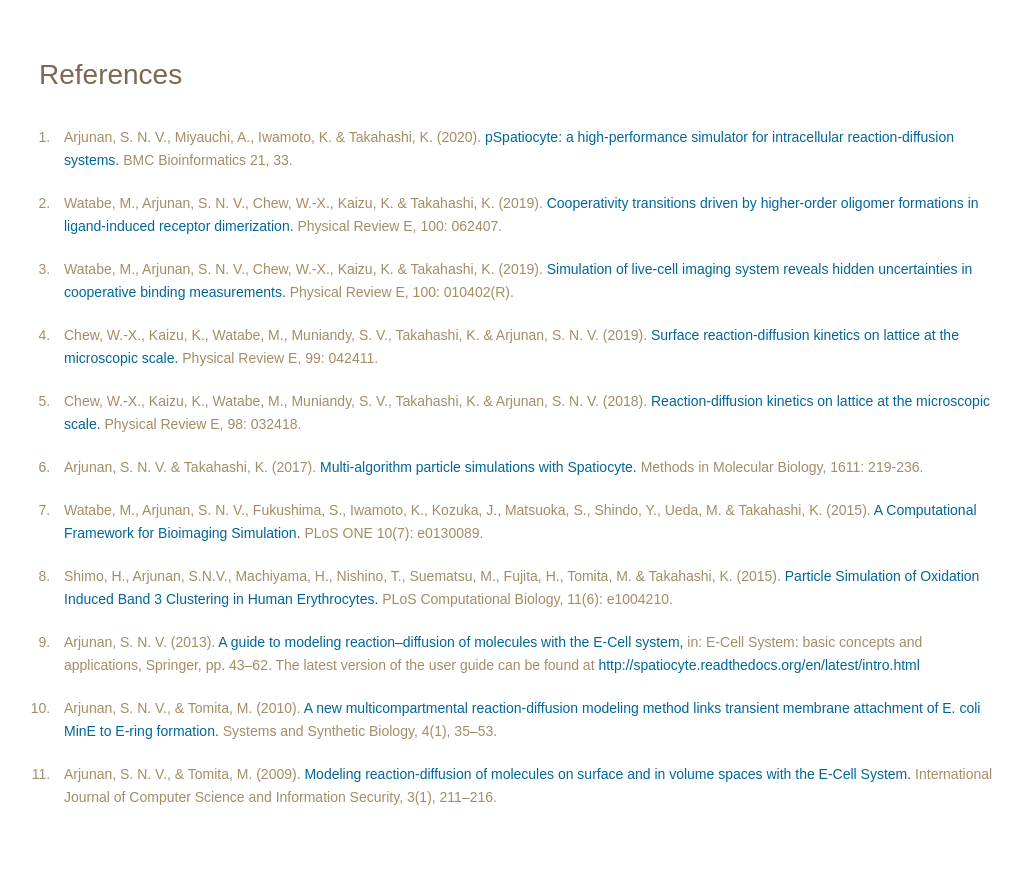
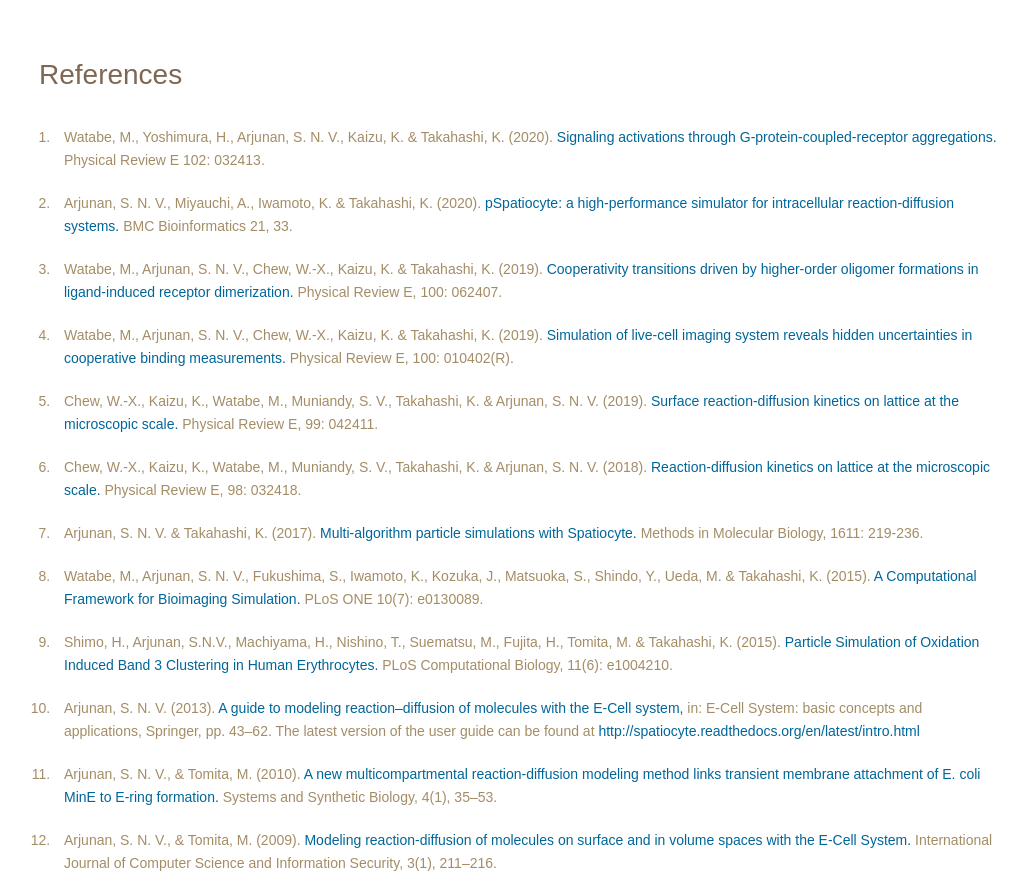
Before and after one commit to spatiocyte/spatiocyte.org, a plain HTML site: page index.html in a window 1280 px wide. Shown: the part 7400-8295 px from the top of the page, without its empty margins (121-1148 px from the left). Before the commit the page ends 8229 px from the top, so only its background shows below. Drawn offline with Linux system fonts and the light colour scheme.

Commit message:
update publication

```diff
--- a/index.html
+++ b/index.html
@@ -572,6 +572,13 @@
       </h2>
       <ol>
         <li>
+          Watabe, M., Yoshimura, H., Arjunan, S. N. V., Kaizu, K. & Takahashi, K. (2020).
+          <a href="https://doi.org/10.1103/PhysRevE.102.032413" target="_blank">
+            Signaling activations through G-protein-coupled-receptor aggregations.
+          </a>
+          Physical Review E 102: 032413.
+        </li>
+        <li>
           Arjunan, S. N. V., Miyauchi, A., Iwamoto, K. & Takahashi, K. (2020).
           <a href="https://doi.org/10.1186/s12859-019-3338-8" target="_blank">
             pSpatiocyte: a high-performance simulator for intracellular reaction-diffusion systems.
```
